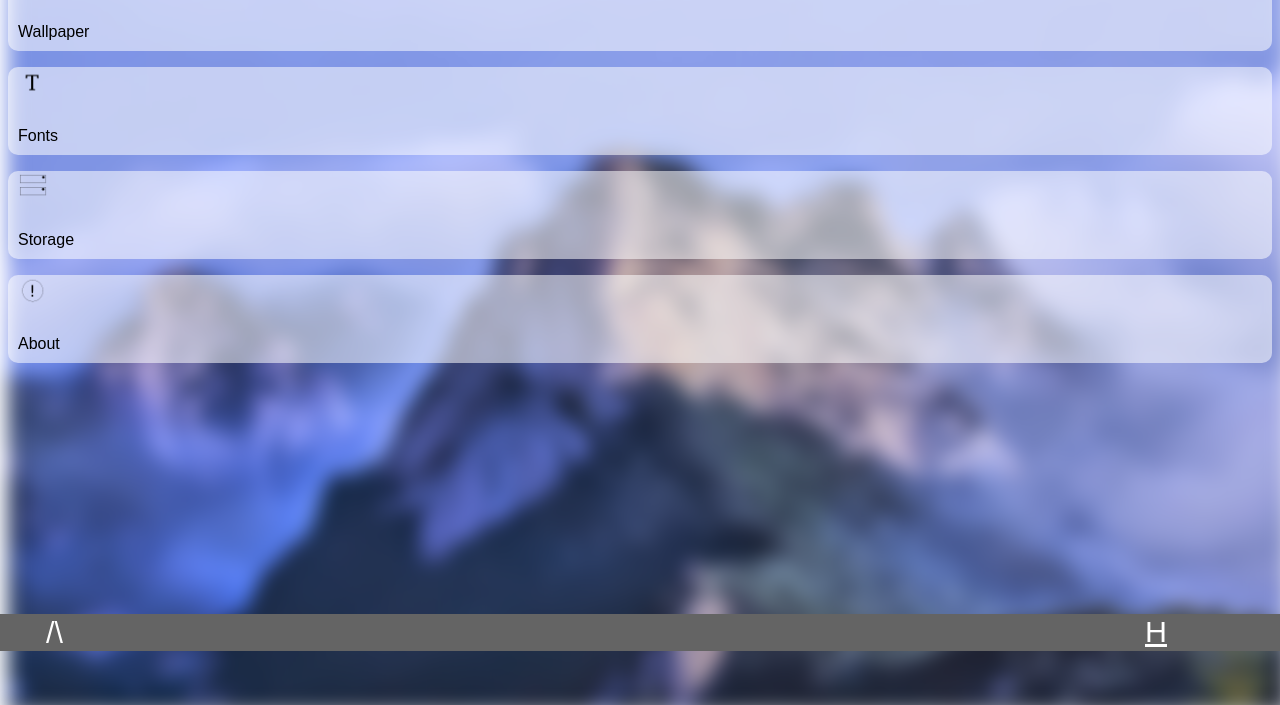
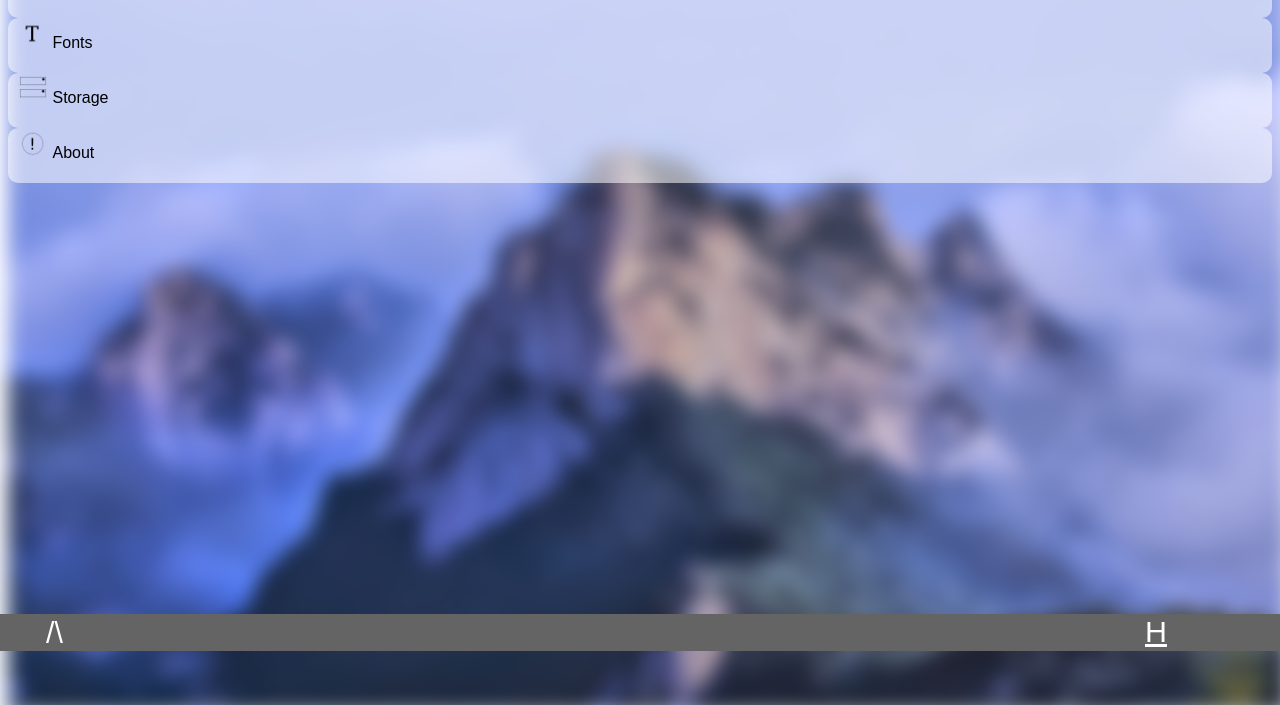
Before and after one commit to mohamedhany1024/Vee-Shell-Web, a plain HTML site: page settings/index.html in a window 1280 px wide. Shown: the part 95-800 px from the top of the page. Drawn offline with Linux system fonts and the light colour scheme.

Commit message:
Updated Shell UI

```diff
--- a/shell/shellUI.css
+++ b/shell/shellUI.css
@@ -64,6 +64,7 @@
 	justify-content: center;
 	align-items: center;
 	transition: background-color 0.3s ease-in-out;
+	padding-bottom: 5px;
 }
 
 .menuOption:hover {
@@ -72,6 +73,10 @@
 
 .menuImage {
 	padding-left: 10px;
+}
+
+.menuLabel {
+	display: inline-flex;
 }
 
 .imageBtn {
@@ -105,7 +110,7 @@
 }
 
 p {
-	padding: 10px;
+	//padding: 10px;
 }
 
 .dialogueBox {
```
